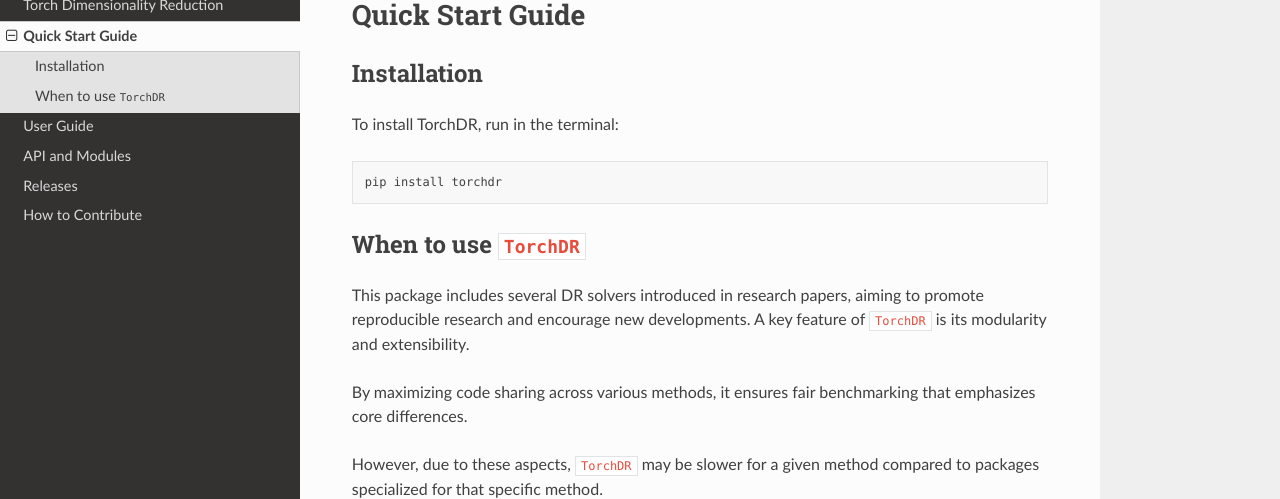
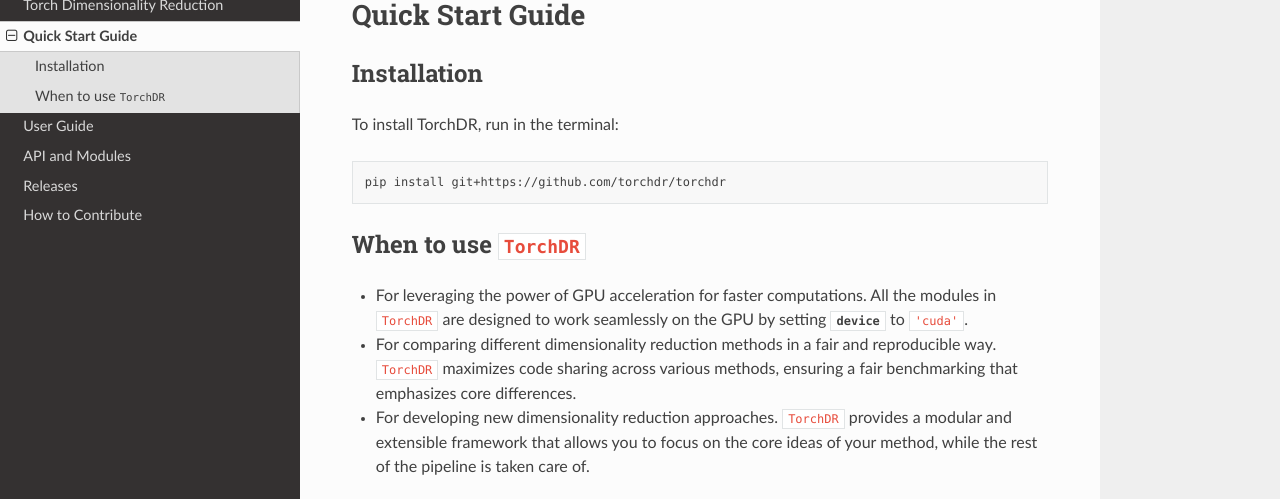
Before and after one commit to TorchDR/TorchDR, a Sphinx documentation site: the page built from docs/source/torchdr.quick_start.rst, in a window 1280 px wide and 1018 px high, cut to the strip 203-702 px from the top of the window. Built offline with Sphinx 7.4.7 and the Read the Docs theme 2.0.0, drawn with Linux system fonts in a browser that asks for light colours; pages that are not in the unit, such as notebooks, are missing from menus.

Commit message:
update doc

```diff
--- a/docs/source/all.rst
+++ b/docs/source/all.rst
@@ -52,6 +52,7 @@
    :toctree: gen_modules/
    :template: myclass_template.rst
 
+   NeighborEmbedding
    SNE
    TSNE
    InfoTSNE
--- a/docs/source/torchdr.quick_start.rst
+++ b/docs/source/torchdr.quick_start.rst
@@ -17,17 +17,15 @@
 
 .. code-block:: shell
 
-   pip install torchdr
+   pip install git+https://github.com/torchdr/torchdr
 
 
 When to use ``TorchDR``
 -----------------------
 
-This package includes several DR solvers introduced in research papers, aiming to promote reproducible research and encourage new developments. A key feature of ``TorchDR`` is its modularity and extensibility.
-
-By maximizing code sharing across various methods, it ensures fair benchmarking that emphasizes core differences.
-
-However, due to these aspects, ``TorchDR`` may be slower for a given method compared to packages specialized for that specific method.
+- For leveraging the power of GPU acceleration for faster computations. All the modules in ``TorchDR`` are designed to work seamlessly on the GPU by setting :attr:`device` to ``'cuda'``.
+- For comparing different dimensionality reduction methods in a fair and reproducible way. ``TorchDR`` maximizes code sharing across various methods, ensuring a fair benchmarking that emphasizes core differences.
+- For developing new dimensionality reduction approaches. ``TorchDR`` provides a modular and extensible framework that allows you to focus on the core ideas of your method, while the rest of the pipeline is taken care of.
 
 
 .. minigallery:: torchdr.AffinityMatcher
--- a/torchdr/__init__.py
+++ b/torchdr/__init__.py
@@ -36,6 +36,7 @@
     AffinityMatcher,
 )
 from .neighbor_embedding import (
+    NeighborEmbedding,
     SNE,
     TSNE,
     InfoTSNE,
```
Also changed, not shown: docs/source/sg_execution_times.rst (+5 -5 lines), 3 other files.
